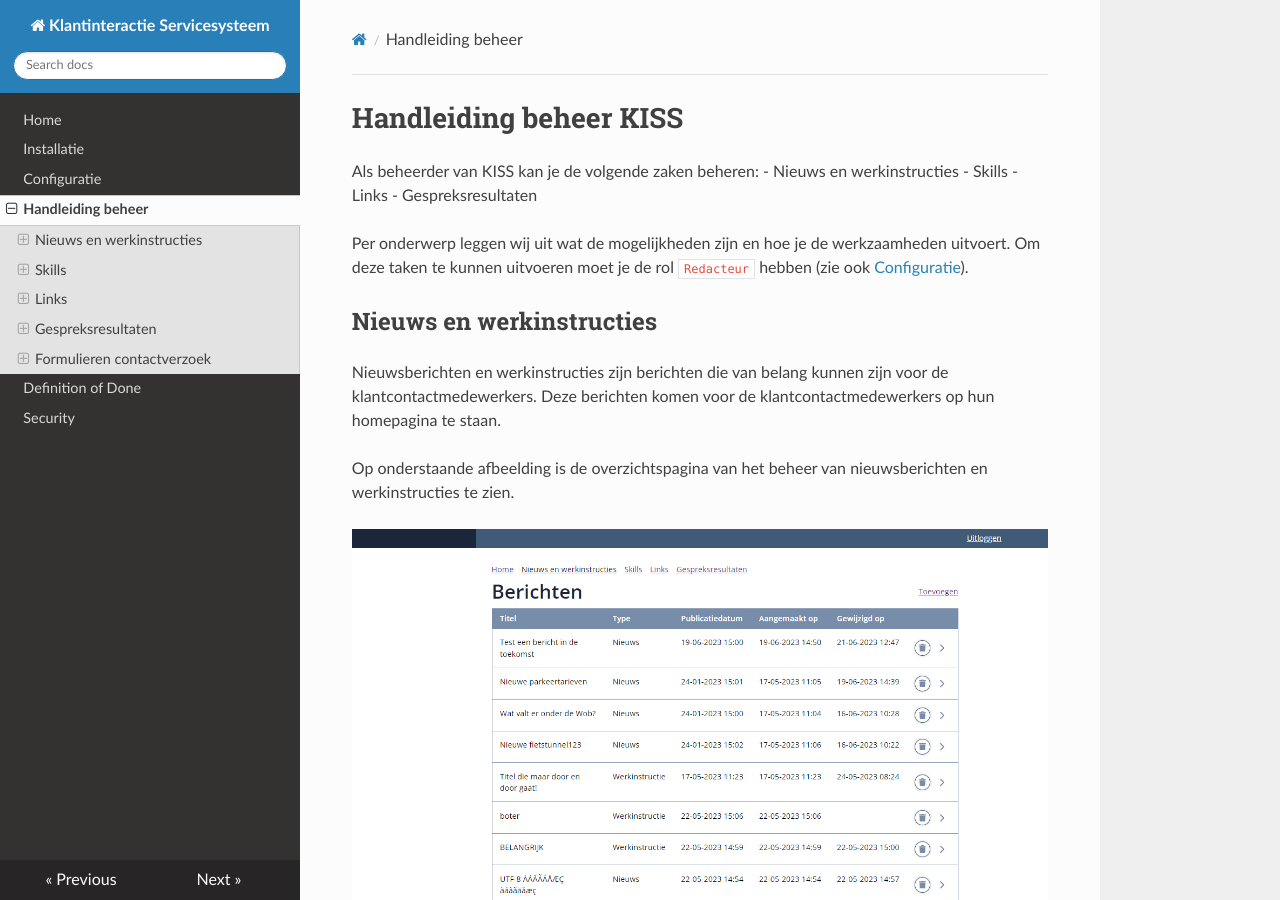
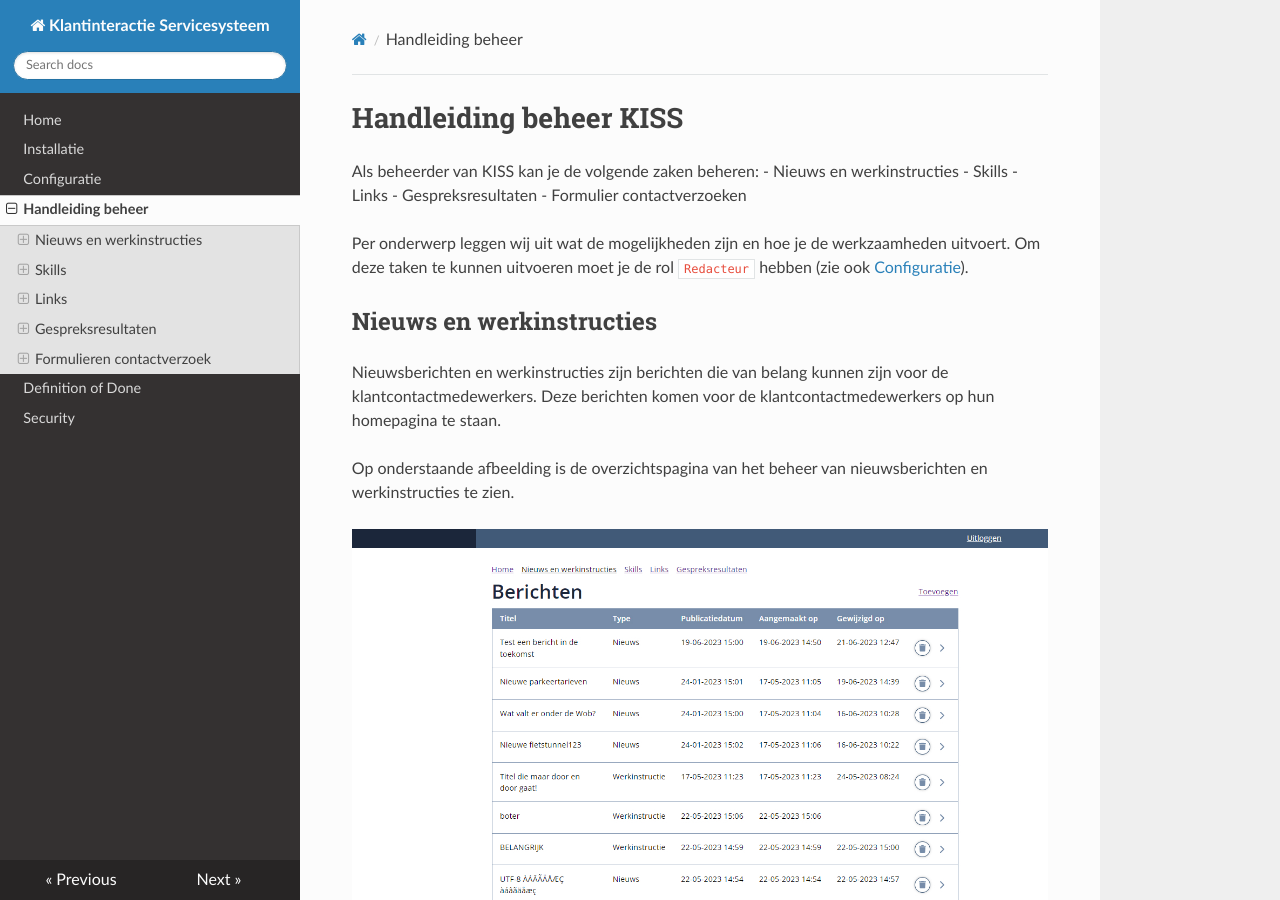
Before and after one commit to Klantinteractie-Servicesysteem/.github, an MkDocs documentation site: the page built from docs/MANUAL.md, in a window 1280 px wide and 900 px high. Built offline with MkDocs 1.6.1, drawn with Linux system fonts in a browser that asks for light colours; nearby versions of some CDN libraries.

Commit message:
Update MANUAL.md

```diff
--- a/docs/MANUAL.md
+++ b/docs/MANUAL.md
@@ -5,6 +5,7 @@
 - Skills
 - Links
 - Gespreksresultaten
+- Formulier contactverzoeken
 
 Per onderwerp leggen wij uit wat de mogelijkheden zijn en hoe je de werkzaamheden uitvoert. Om deze taken te kunnen uitvoeren moet je de rol `Redacteur` hebben (zie ook [Configuratie](https://github.com/Klantinteractie-Servicesysteem/.github/blob/main/docs/CONFIGURATIE.md)).
 
```
